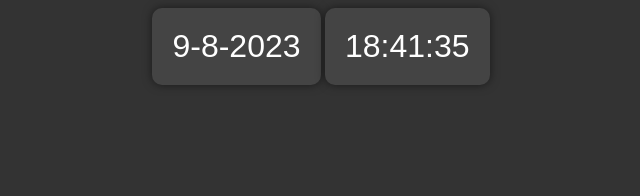
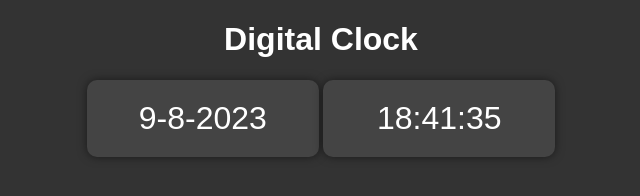
Before and after one commit to Arunkumar-Gopalakrishnan/CodeBase, a plain HTML site: page DigitalClock/index.html in a window 1280 px wide. Shown: the whole page, without its empty margins (319-959 px from the left). Drawn offline with Linux system fonts and the light colour scheme.

Commit message:
"css code changes for button width"

```diff
--- a/DigitalClock/index.html
+++ b/DigitalClock/index.html
@@ -22,18 +22,21 @@
         border-radius: 10px;
         box-shadow: 0 0 10px rgba(0, 0, 0, 0.5);
         display: inline-block;
+        min-width: 100px;
+        max-width: 500px;
+        width: 15vw;
     }
 
     .clockData span {
         display: inline-block;
         min-width: 2ch;
-        /* Ensure constant width for the digits */
         text-align: center;
         margin: 0 5px;
     }
 </style>
 
 <body>
+    <h1>Digital Clock</h1>
     <div class="todayDate"></div>
     <div class="clockData">
     </div>
```
